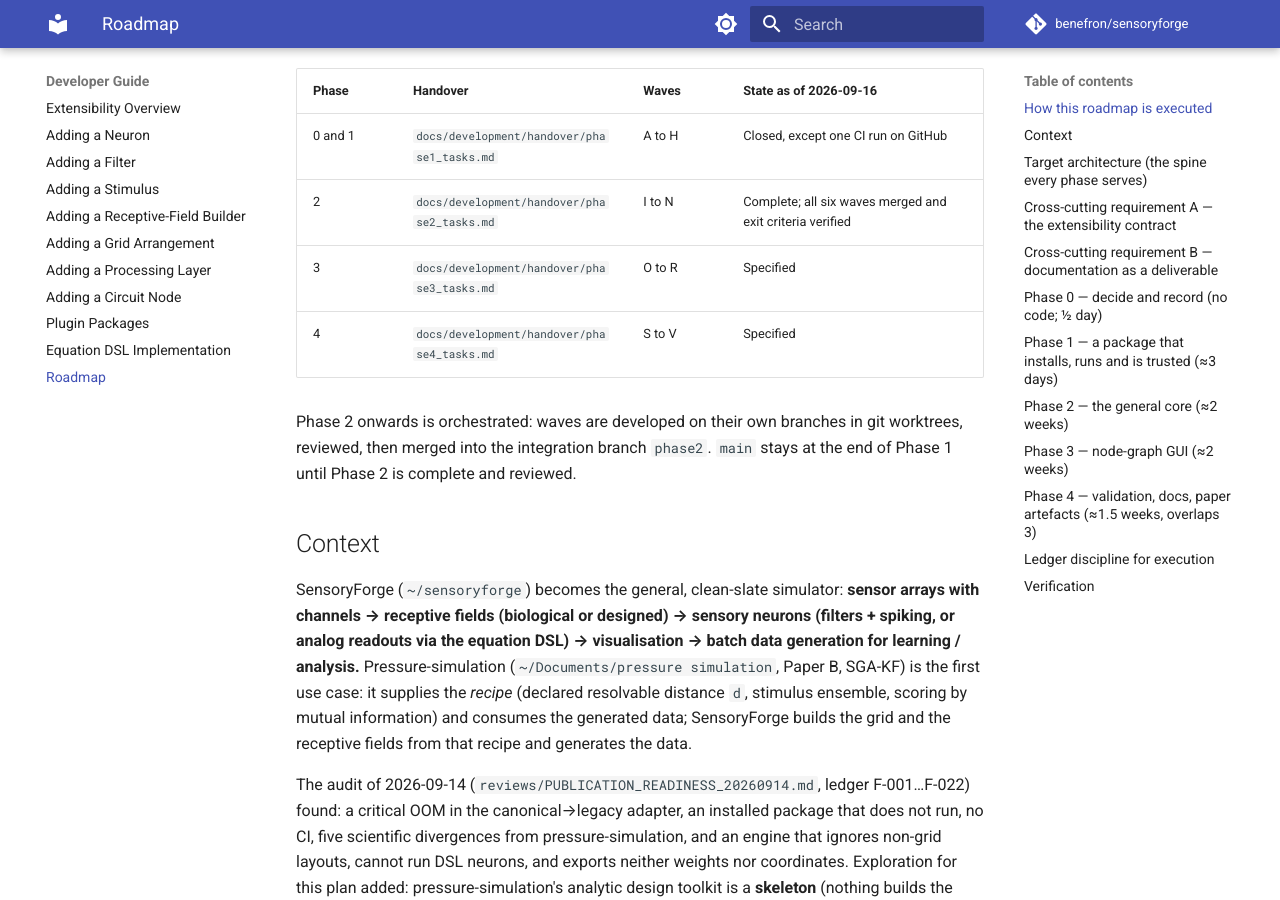
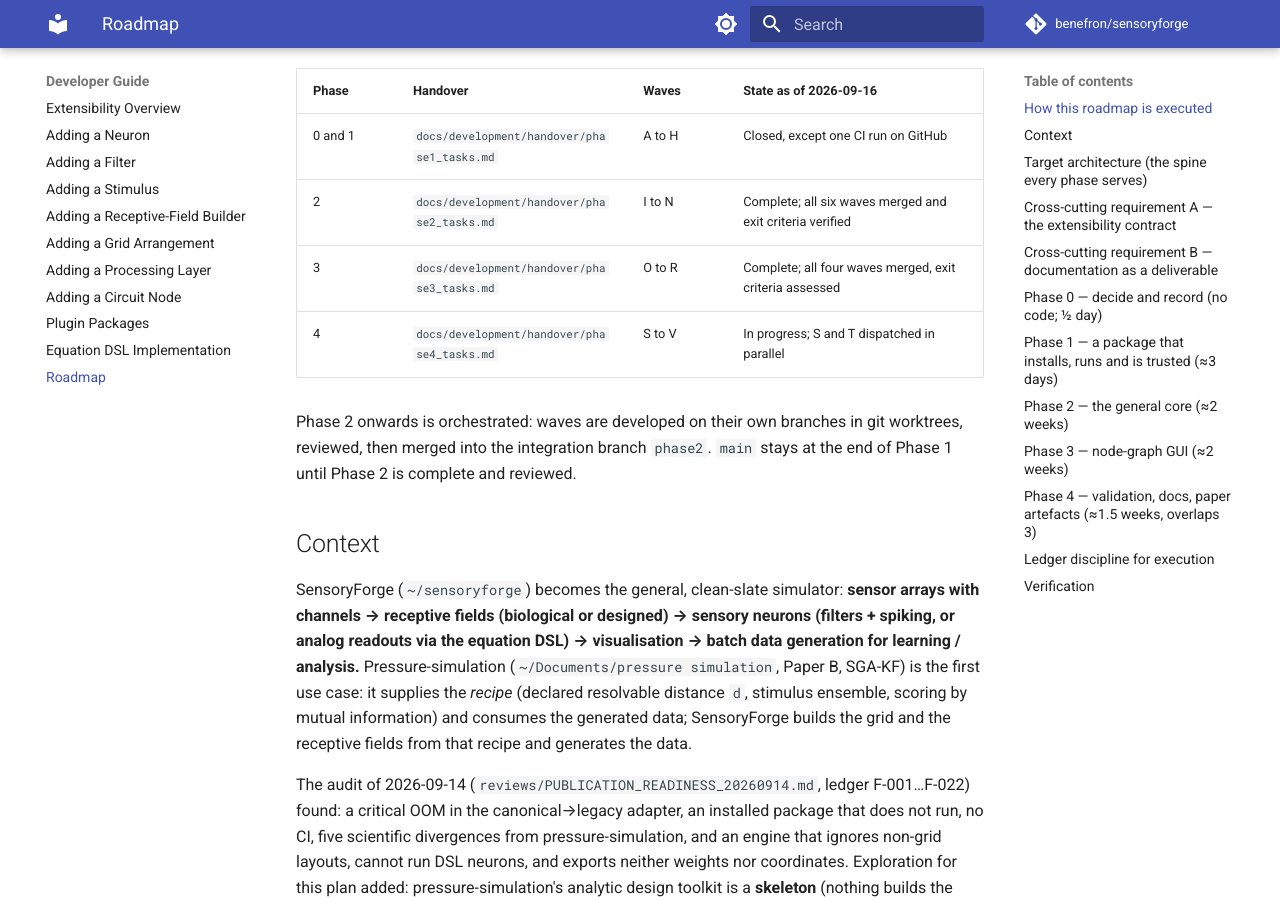
Before and after one commit to benefron/sensoryforge, an MkDocs documentation site: the page built from docs/developer_guide/roadmap_v1.md, in a window 1280 px wide and 900 px high, scrolled down 387 px. Built offline with MkDocs 1.6.1 and Material for MkDocs 9.7.7, drawn with Linux system fonts in a browser that asks for light colours; comment, search, counter and statistics services are not loaded; the version menu is left out.

Commit message:
docs(roadmap): Phase 3 complete, Phase 4 started
Co-Authored-By: Claude Opus 5 <noreply@anthropic.com>
Claude-Session: https://claude.ai/code/session_01B2Kx8QHNL7kk6FRSFEugrM

```diff
--- a/docs/developer_guide/roadmap_v1.md
+++ b/docs/developer_guide/roadmap_v1.md
@@ -10,8 +10,8 @@ the verified facts, the file paths and the proof each task owes.
 |---|---|---|---|
 | 0 and 1 | `docs/development/handover/phase1_tasks.md` | A to H | Closed, except one CI run on GitHub |
 | 2 | `docs/development/handover/phase2_tasks.md` | I to N | Complete; all six waves merged and exit criteria verified |
-| 3 | `docs/development/handover/phase3_tasks.md` | O to R | Specified |
-| 4 | `docs/development/handover/phase4_tasks.md` | S to V | Specified |
+| 3 | `docs/development/handover/phase3_tasks.md` | O to R | Complete; all four waves merged, exit criteria assessed |
+| 4 | `docs/development/handover/phase4_tasks.md` | S to V | In progress; S and T dispatched in parallel |
 
 Phase 2 onwards is orchestrated: waves are developed on their own branches in git worktrees, reviewed,
 then merged into the integration branch `phase2`. `main` stays at the end of Phase 1 until Phase 2 is
```
